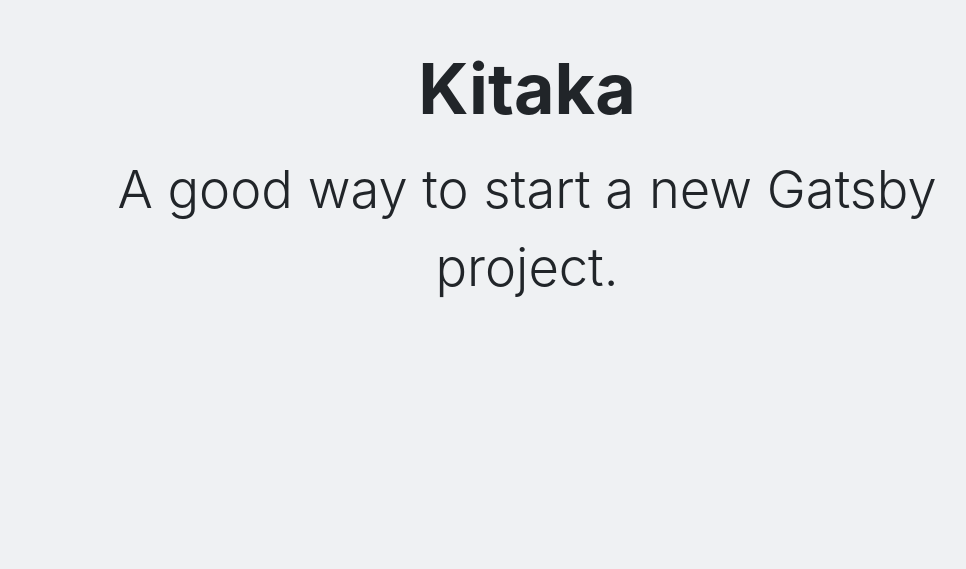
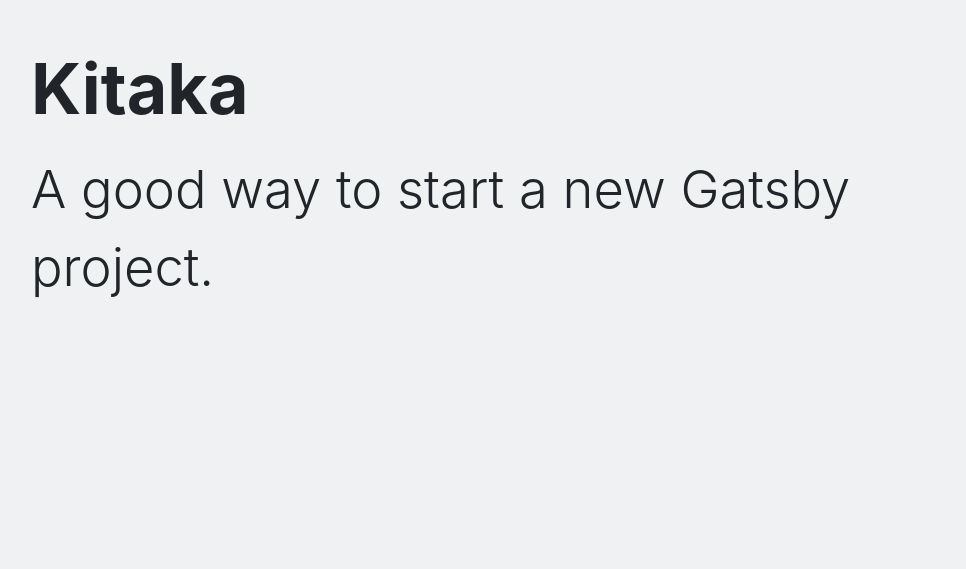
Before and after one commit to dnlzrgz/gatsby-kitaka, a Gatsby site: page / in a window 1280 px wide. Shown: the part 228-797 px from the top of the page, without its empty margins (113-1079 px from the left). Built offline with nearby package versions, Linux system fonts and the light colour scheme; Gatsby itself is replaced by a stand-in of ours.

Commit message:
change title align

```diff
--- a/src/components/hero/hero.module.scss
+++ b/src/components/hero/hero.module.scss
@@ -1,4 +1,4 @@
-@import "../../styles/vars.scss";
+@import '../../styles/vars.scss';
 
 .root {
   display: grid;
@@ -11,9 +11,8 @@
 
 .title,
 .subtitle {
-  margin-left: 7%;
   margin-right: 7%;
-  text-align: center;
+  text-align: left;
 }
 
 .subtitle {
```
